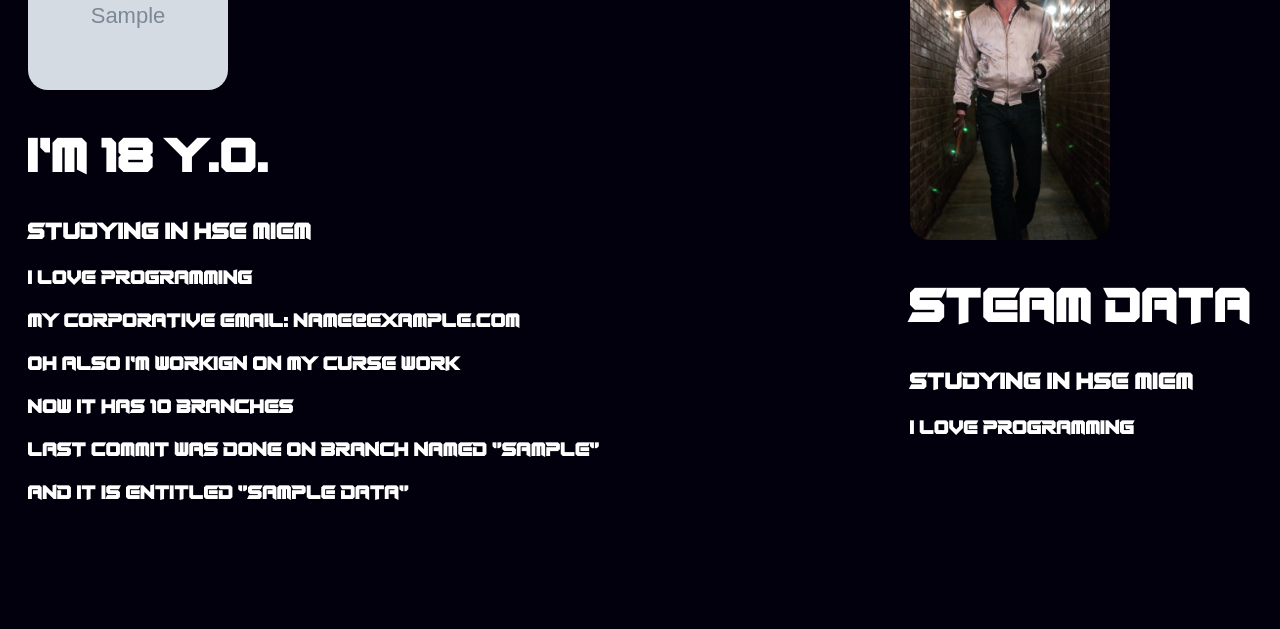
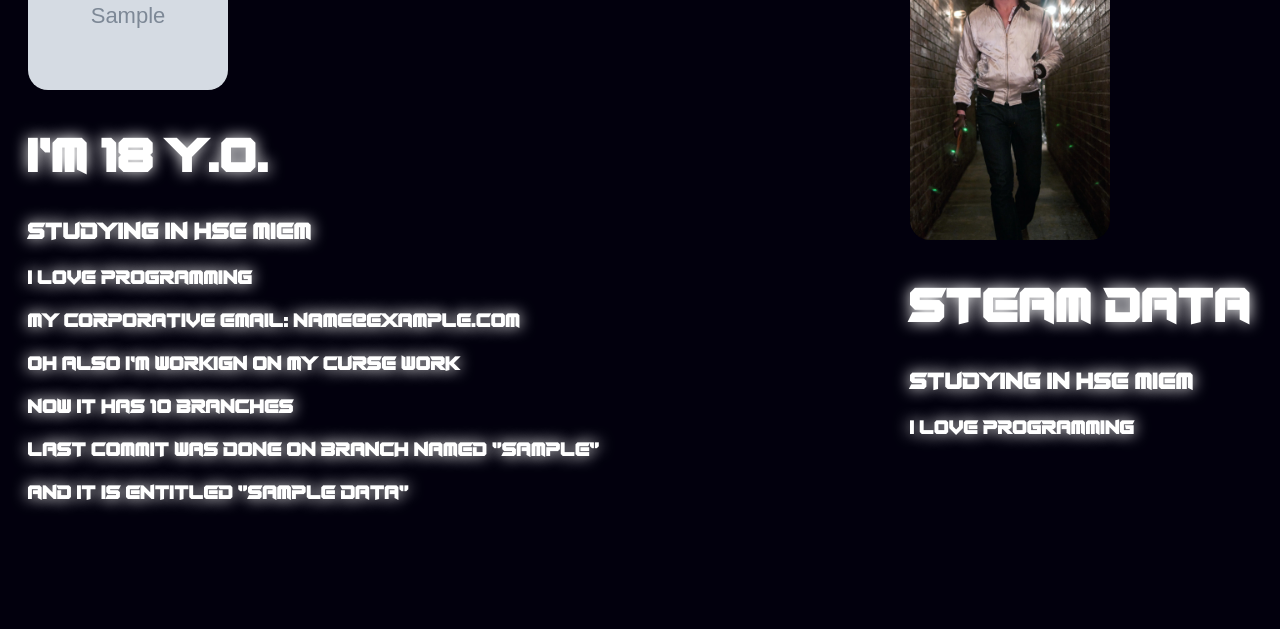
Before and after one commit to Ivanm2114/html_css_demo, a Python web app: template templates/index.html in a window 1280 px wide. Shown: the part 171-800 px from the top of the page. Run offline with Jinja, Linux system fonts and the light colour scheme; the template is opened without the code that fills it: most values are stand-ins (such as "Sample title", 1, 10 or a date in 2020); grey boxes marked "Sample" are stand-in pictures.

Commit message:
text light is added

```diff
--- a/css/style.css
+++ b/css/style.css
@@ -8,6 +8,7 @@
   background: linear-gradient(to bottom, #000000 13%,#363b82 27%,#599dd1 34%,#ffffff 45%,#341f49 51%,#933f8a 64%,#933f8a 74%,#e060dc 90%,#ffffff 100%);
   -webkit-background-clip: text;
   -webkit-text-fill-color: transparent;
+  text-shadow: #F19FCD 0 10px 60px;
   }
 
 
@@ -33,6 +34,10 @@ p {
 .big-text{
     font-size: 75px;
     font-weight: bold;
+}
+
+div {
+text-shadow: white 0px 0px 15px;
 }
 
 
--- a/templates/index.html
+++ b/templates/index.html
@@ -18,7 +18,7 @@
     <source src="../video/Retrowave - The Grid.mp4" type="video/mp4">
 </video>
 
-<div style="float:left; padding-left:20px">
+<div style="float:left; padding-left:20px; text-shadow: white 0px 0px 15px;">
     <img src="{{data.photo}}" style="max-width:200px">
     <h1>I`m 18 y.o.</h1>
     <h2>Studying in HSE MIEM</h2>
@@ -29,7 +29,7 @@
     <p>Last commit was done on branch named "{{data.last_commited_branch}}"</p>
     <p>And it is entitled "{{data.last_commit_title}}"</p>
 </div>
-<div style="float:right; padding-right:20px">
+<div style="float:right; padding-right:20px;">
     <img src="../imgs/rayan.jpg">
     <h1>Steam data</h1>
     <h2>Studying in HSE MIEM</h2>
```
